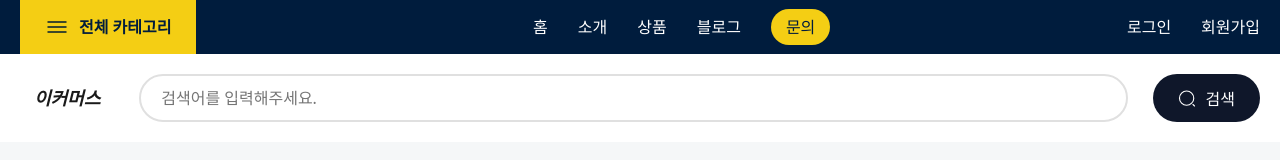
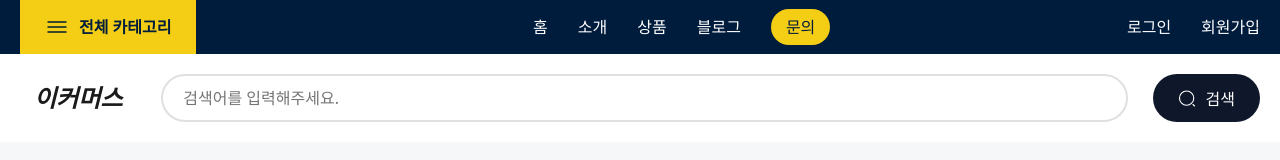
Before and after one commit to wjdals0304/ecommerce-project, a Next.js app: page /contact in a window 1280 px wide. Shown: the top 160 px of the page. Built offline with nearby package versions, Linux system fonts and the light colour scheme; a web font is replaced by a local one.

Commit message:
feat: 서치 이커머스 클릭 이벤트 추가

```diff
--- a/src/components/Search.tsx
+++ b/src/components/Search.tsx
@@ -1,9 +1,11 @@
 import { API_ENDPOINTS } from '@/config/apiEndPoints';
 import Image from 'next/image';
+import Link from 'next/link';
 import { useRouter } from 'next/router';
 import search from 'public/images/home/search.svg';
 import React, { useState } from 'react';
 import styled from 'styled-components';
+
 const SearchContainer = styled.div`
   width: 100%;
   background-color: #ffffff;
@@ -18,10 +20,10 @@ const SearchInner = styled.div`
   padding: 20px 0;
 `;
 
-const SearchTitle = styled.span`
+const SearchTitle = styled(Link)`
   flex: none;
   font-weight: bold;
-  font-size: 18px;
+  font-size: 24px;
   color: #1a1a1a;
   display: flex;
   align-items: center;
@@ -96,7 +98,7 @@ function Search() {
   return (
     <SearchContainer>
       <SearchInner>
-        <SearchTitle>이커머스</SearchTitle>
+        <SearchTitle href={API_ENDPOINTS.ROOT}>이커머스</SearchTitle>
         <SearchForm onSubmit={handleSubmit}>
           <SearchInput
             value={keyword}
--- a/src/config/apiEndPoints.ts
+++ b/src/config/apiEndPoints.ts
@@ -1,6 +1,7 @@
 export const API_BASE_URL = 'http://localhost:3001';
 
 export const API_ENDPOINTS = {
+  ROOT: '/',
   AUTH_SIGNUP_EMAIL: '/auth/signup/email',
   AUTH_SIGNIN_EMAIL: '/auth/signin/email',
   AUTH_SIGNUP_GOOGLE: '/auth/signup/google',
```
